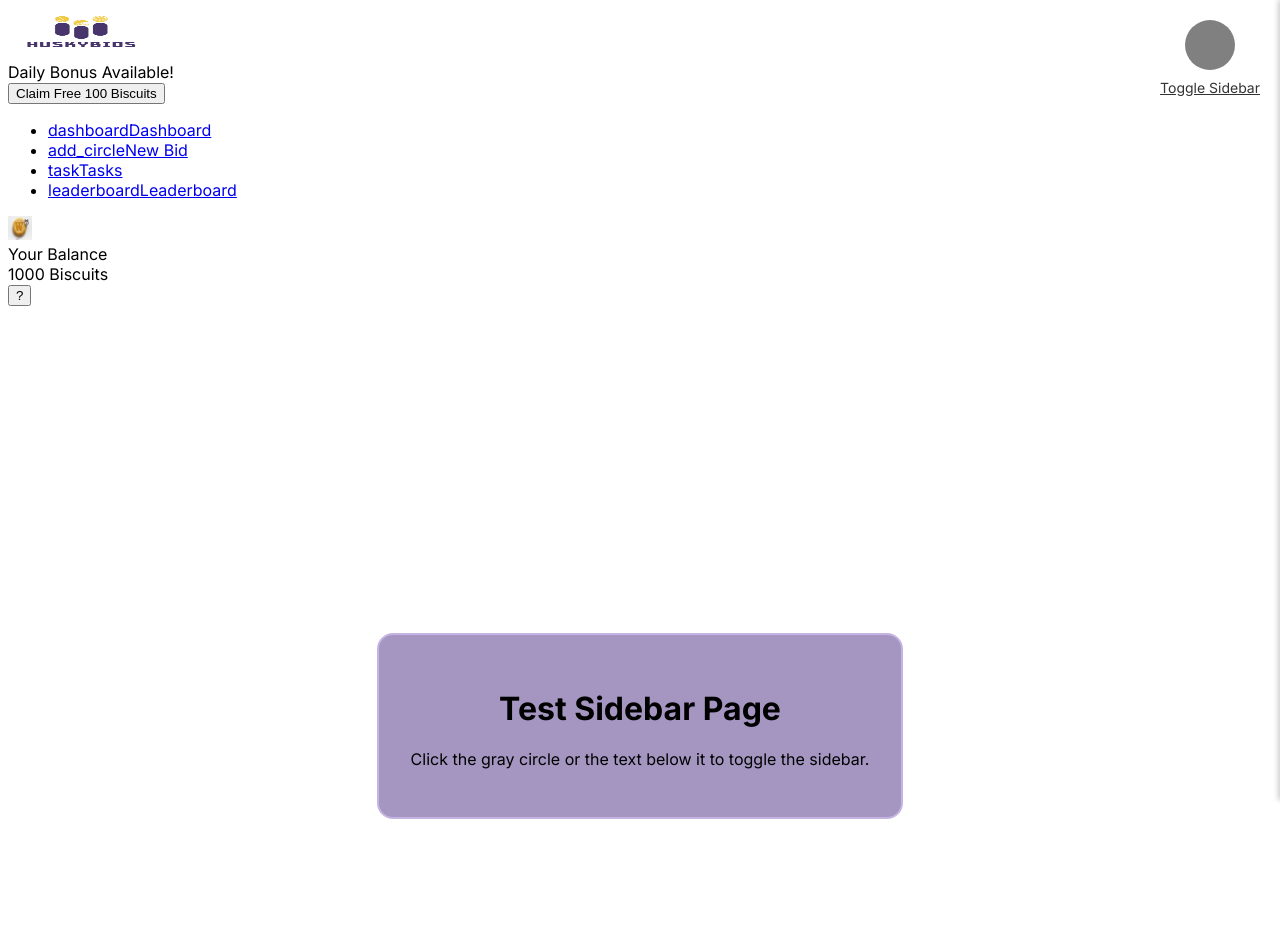
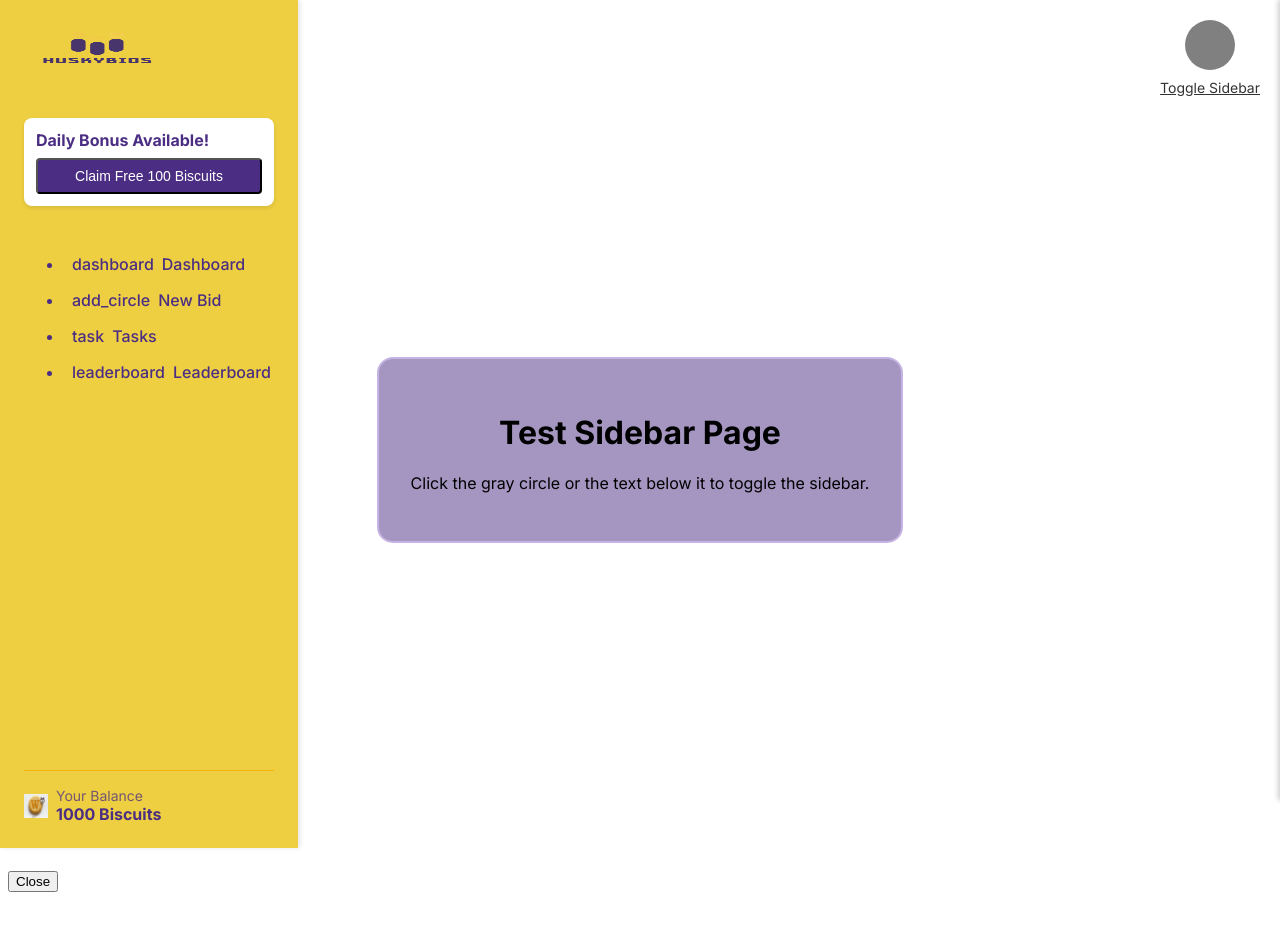
Before and after one commit to maiyuyona/huskybids, a Next.js app: page /testSidebar in a window 1280 px wide. Shown: the top 930 px of the page. After the commit the page ends 900 px from the top, so only its background shows below. Built offline with nearby package versions, Linux system fonts and the light colour scheme; no server answers.

Commit message:
Formatting changes. I will make a corresponding CS S file for all pages

```diff
--- a/src/app/Components/ClientLayout.jsx
+++ b/src/app/Components/ClientLayout.jsx
@@ -2,10 +2,7 @@
 
 import React, { useState } from 'react';
 import { UserButton, useUser } from '@clerk/nextjs';
-import { Avatar, AvatarImage, AvatarFallback } from '@/components/ui/avatar';
-import { Button } from '@/components/ui/button';
-import { Sheet, SheetContent, SheetTrigger, SheetTitle } from "@/components/ui/sheet"
-import { cn } from "@/lib/utils"
+import Image from 'next/image'; // Import Image
 import SettingsSidebarComponent from './SettingsSidebar/SettingsSidebar';
 import Sidebar from './Sidebar';
 
@@ -17,33 +14,23 @@ const ClientLayout = ({ children }) => {
   return (
     <div className="flex h-screen">
       {/* Sidebar */}
-      <Sidebar className="w-64"/>
+      <aside className="w-64 bg-yellow-400 text-purple-900 p-4 shadow-lg">
+        <Sidebar />
+      </aside>
 
       {/* Main Content Area */}
       <main className="flex-1 p-4 md:p-6 lg:p-8">
-        {/* Top Bar (for profile picture and potentially other elements) */}
+        {/* Top Bar */}
         <div className="flex justify-end mb-4 md:mb-6">
-          {/* Profile Picture / User Button */}
-          <Sheet open={isSettingsOpen} onOpenChange={setIsSettingsOpen}>
-            <SheetTrigger asChild>
-              <Button variant="ghost" className="rounded-full">
-                <Avatar className="w-10 h-10 md:w-12 md:h-12">
-                  <AvatarImage src={user?.imageUrl} alt="Profile" />
-                  <AvatarFallback>
-                    {user ? `${user.firstName?.charAt(0)}${user.lastName?.charAt(0)}` : '?'}
-                  </AvatarFallback>
-                </Avatar>
-              </Button>
-            </SheetTrigger>
-            <SheetContent side="right" className="bg-white w-full sm:max-w-sm">
-              <SheetTitle>Settings</SheetTitle>
-              <SettingsSidebarComponent
-                isSidebarOpen={isSettingsOpen}
-                toggleSidebar={setIsSettingsOpen}
-                username={user?.username || 'Guest'}
-              />
-            </SheetContent>
-          </Sheet>
+          <button onClick={toggleSettings} className="rounded-full focus:outline-none">
+            {user?.imageUrl ? (
+              <Image src={user?.imageUrl} alt="Profile" width={40} height={40} className="rounded-full" />
+            ) : (
+              <div className="w-10 h-10 rounded-full bg-gray-300 flex items-center justify-center">
+                {user ? `${user.firstName?.charAt(0)}${user.lastName?.charAt(0)}` : '?'}
+              </div>
+            )}
+          </button>
         </div>
 
         {/* Page Content */}
@@ -51,6 +38,16 @@ const ClientLayout = ({ children }) => {
           {children}
         </div>
       </main>
+
+      {/* Settings Sidebar (you'll need to style this with CSS) */}
+      <div className={`fixed top-0 right-0 h-full w-full sm:max-w-sm bg-white shadow-lg transform transition-transform duration-300 ease-in-out ${isSettingsOpen ? 'translate-x-0' : 'translate-x-full'}`}>
+        <button onClick={toggleSettings} className="absolute top-4 left-4">Close</button>
+        <SettingsSidebarComponent
+          isSidebarOpen={isSettingsOpen}
+          toggleSidebar={setIsSettingsOpen}
+          username={user?.username || 'Guest'}
+        />
+      </div>
     </div>
   );
 };
--- a/src/app/Components/Sidebar.jsx
+++ b/src/app/Components/Sidebar.jsx
@@ -6,6 +6,7 @@ import Image from "next/image";
 import BiscuitIcon from "./BiscuitIcon";
 import { usePathname } from 'next/navigation';
 import { useBiscuit } from './BiscuitContext';
+import styles from './Sidebar.module.css'; // Import the CSS module
 
 const Sidebar = () => {
   const { biscuits, setBiscuits } = useBiscuit();
@@ -16,21 +17,16 @@ const Sidebar = () => {
   const isActivePath = (path) => pathname === path;
 
   const getBackgroundColor = (path) => {
-    if (!isActivePath(path)) return 'hover:bg-yellow-300';
+    if (!isActivePath(path)) return ''; // No specific background on hover, handled by menuItem:hover
 
     switch (path) {
       case '/testingHome':
-        return 'bg-[#4b2e83] text-white';
-      case '/dashboard':
-        return 'bg-gray-50';
       case '/new-bid':
-        return 'bg-[#4b2e83] text-white';
       case '/tasks':
-        return 'bg-[#4b2e83] text-white';
       case '/leaderboard':
-        return 'bg-[#4b2e83] text-white';
+        return styles.active; // Apply the active style
       default:
-        return 'bg-yellow-300';
+        return '';
     }
   };
 
@@ -41,37 +37,37 @@ const Sidebar = () => {
   };
 
   return (
-    <div className="fixed left-0 top-0 h-full w-64 bg-yellow-400 text-purple-900 p-6 flex flex-col shadow-lg">
-      <div className="mb-8">
+    <div className={styles.sidebar}>
+      <div className={styles.logoContainer}>
         <Link href="/" className="block">
           <Image
             src="/images/logo.png"
             alt="HuskyBids Logo"
             width={150}
             height={50}
-            className="mb-2"
+            className={styles.logoImage}
           />
         </Link>
       </div>
 
       {showDailyBonus && (
-        <div className="mb-6 bg-white text-purple-900 p-3 rounded-lg shadow-md">
-          <div className="font-semibold mb-2">Daily Bonus Available!</div>
+        <div className={styles.dailyBonusCard}>
+          <div className={styles.dailyBonusTitle}>Daily Bonus Available!</div>
           <button
             onClick={claimDailyBonus}
-            className="w-full bg-purple-600 text-white py-2 rounded hover:bg-purple-700 transition-colors text-sm"
+            className={styles.claimButton}
           >
             Claim Free 100 Biscuits
           </button>
         </div>
       )}
 
-      <nav className="flex-1">
-        <ul className="space-y-4">
+      <nav className={styles.menu}>
+        <ul>
           <li>
             <Link
               href="/testingHome"
-              className={`flex items-center space-x-2 p-2 rounded transition-colors font-medium ${getBackgroundColor('/testingHome')}`}
+              className={`${styles.menuItem} ${getBackgroundColor('/testingHome')}`}
             >
               <span className="material-icons">dashboard</span>
               <span>Dashboard</span>
@@ -80,7 +76,7 @@ const Sidebar = () => {
           <li>
             <Link
               href="/new-bid"
-              className={`flex items-center space-x-2 p-2 rounded transition-colors font-medium ${getBackgroundColor('/new-bid')}`}
+              className={`${styles.menuItem} ${getBackgroundColor('/new-bid')}`}
             >
               <span className="material-icons">add_circle</span>
               <span>New Bid</span>
@@ -89,7 +85,7 @@ const Sidebar = () => {
           <li>
             <Link
               href="/tasks"
-              className={`flex items-center space-x-2 p-2 rounded transition-colors font-medium ${getBackgroundColor('/tasks')}`}
+              className={`${styles.menuItem} ${getBackgroundColor('/tasks')}`}
             >
               <span className="material-icons">task</span>
               <span>Tasks</span>
@@ -98,7 +94,7 @@ const Sidebar = () => {
           <li>
             <Link
               href="/leaderboard"
-              className={`flex items-center space-x-2 p-2 rounded transition-colors font-medium ${getBackgroundColor('/leaderboard')}`}
+              className={`${styles.menuItem} ${getBackgroundColor('/leaderboard')}`}
             >
               <span className="material-icons">leaderboard</span>
               <span>Leaderboard</span>
@@ -107,14 +103,14 @@ const Sidebar = () => {
         </ul>
       </nav>
 
-      <div className="border-t border-yellow-500 pt-4">
-        <div className="flex items-center space-x-2">
+      <div className={styles.balanceContainer}>
+        <div className={styles.balanceInfo}>
           <BiscuitIcon size={24} />
           <div>
-            <div className="text-sm text-purple-900 opacity-75">
+            <div className={styles.balanceText}>
               Your Balance
             </div>
-            <div className="font-bold text-purple-900">{biscuits} Biscuits</div>
+            <div className={styles.balanceAmount}>{biscuits} Biscuits</div>
           </div>
         </div>
       </div>
--- /dev/null
+++ b/src/app/Components/Sidebar.module.css
@@ -0,0 +1,105 @@
+/* src/app/Components/Sidebar.module.css */
+.sidebar {
+    position: fixed;
+    left: 0;
+    top: 0;
+    height: 100vh;
+    width: 250px;
+    background-color: #eecf41; /* Using the SettingsSidebar color as a starting point */
+    color: #4b2e83; /* Your purple */
+    padding: 1.5rem; /* Equivalent to p-6 */
+    display: flex;
+    flex-direction: column;
+    box-shadow: 2px 0 5px rgba(0, 0, 0, 0.1); /* Equivalent to shadow-lg */
+  }
+
+  .logoContainer {
+    margin-bottom: 2rem; /* Equivalent to mb-8 */
+  }
+
+  .logoImage {
+    margin-bottom: 0.5rem; /* Equivalent to mb-2 */
+  }
+
+  .dailyBonusCard {
+    margin-bottom: 1.5rem; /* Equivalent to mb-6 */
+    background-color: #ffffff; /* Equivalent to bg-white */
+    color: #4b2e83; /* Your purple */
+    padding: 0.75rem; /* Equivalent to p-3 */
+    border-radius: 0.5rem; /* Equivalent to rounded-lg */
+    box-shadow: 0 2px 4px rgba(0, 0, 0, 0.1); /* Similar to shadow-md */
+  }
+
+  .dailyBonusTitle {
+    font-weight: bold; /* Equivalent to font-semibold */
+    margin-bottom: 0.5rem; /* Equivalent to mb-2 */
+  }
+
+  .claimButton {
+    width: 100%; /* Equivalent to w-full */
+    background-color: #4b2e83; /* Your purple */
+    color: #ffffff; /* Equivalent to text-white */
+    padding: 0.5rem 1rem; /* Roughly equivalent to py-2 */
+    border-radius: 0.25rem; /* Equivalent to rounded */
+    transition: background-color 0.2s ease; /* Equivalent to transition-colors */
+    font-size: 0.875rem; /* Equivalent to text-sm */
+    cursor: pointer;
+    text-align: center;
+  }
+
+  .claimButton:hover {
+    background-color: #371d63; /* Darker shade for hover */
+  }
+
+  .menu {
+    flex-grow: 1; /* Equivalent to flex-1 */
+    list-style: none;
+    padding: 0;
+    margin: 0;
+    display: flex;
+    flex-direction: column;
+    gap: 0.5rem; /* Equivalent to space-y-2 (adjust if you had 4) */
+  }
+
+  .menuItem {
+    display: flex;
+    align-items: center; /* Equivalent to items-center */
+    gap: 0.5rem; /* Equivalent to space-x-2 */
+    padding: 0.5rem; /* Equivalent to p-2 */
+    border-radius: 0.25rem; /* Equivalent to rounded */
+    transition: background-color 0.2s ease, color 0.2s ease; /* Equivalent to transition-colors */
+    font-weight: 500; /* Roughly equivalent to font-medium */
+    text-decoration: none;
+    color: inherit;
+  }
+
+  .menuItem:hover {
+    background-color: #f9f9f9; /* Light background on hover */
+    color: #4b2e83;
+  }
+
+  .menuItem.active {
+    background-color: #4b2e83;
+    color: #ffffff;
+  }
+
+  .balanceContainer {
+    padding-top: 1rem; /* Equivalent to pt-4 */
+    border-top: 1px solid #f5b300; /* Equivalent to border-t and border-yellow-500 */
+  }
+
+  .balanceInfo {
+    display: flex;
+    align-items: center;
+    gap: 0.5rem;
+  }
+
+  .balanceText {
+    font-size: 0.875rem; /* Equivalent to text-sm */
+    color: rgba(75, 46, 131, 0.75); /* Equivalent to opacity-75 */
+  }
+
+  .balanceAmount {
+    font-weight: bold; /* Equivalent to font-bold */
+    color: #4b2e83;
+  }
--- a/src/app/layout.jsx
+++ b/src/app/layout.jsx
@@ -1,94 +1,20 @@
-import React, { useState } from 'react';
-import { ClerkProvider, UserButton, useUser } from '@clerk/nextjs';
+// src/app/layout.js
+import { ClerkProvider } from '@clerk/nextjs';
 import { Inter } from 'next/font/google';
 import { BiscuitProvider } from './Components/BiscuitContext';
-import Sidebar from './Components/Sidebar';
-import SettingsSidebarComponent from './Components/SettingsSidebar/SettingsSidebar';
-
-// Define a simple cn function
-const cn = (...args) => {
-  return args.filter(Boolean).join(' ');
-};
+import ClientLayout from './Components/ClientLayout'; // Import the ClientLayout
 
 const inter = Inter({ subsets: ['latin'] });
 
 const RootLayout = ({ children }) => {
-  const [isSettingsOpen, setIsSettingsOpen] = useState(false);
-  const toggleSettings = () => setIsSettingsOpen(!isSettingsOpen);
-  const { user } = useUser();
-
   return (
     <ClerkProvider>
       <BiscuitProvider>
         <html lang="en" className={inter.className}>
           <body className="bg-background">
-            <div className="flex h-screen">
-              {/* Sidebar */}
-              <Sidebar />
-
-              {/* Main Content Area */}
-              <main className="flex-1 p-4 md:p-6 lg:p-8">
-                {/* Top Bar (for profile picture and potentially other elements) */}
-                <div className="flex justify-end mb-4 md:mb-6">
-                  {/* Profile Picture / User Button */}
-                  <div className="relative">
-                    <button
-                      onClick={toggleSettings}
-                      className={cn( // Use the cn function we defined
-                        "rounded-full overflow-hidden border-2 border-gray-300 w-10 h-10 md:w-12 md:h-12 cursor-pointer"
-                      )}
-                    >
-                      {user?.imageUrl ? (
-                        <img
-                          src={user.imageUrl}
-                          alt="Profile"
-                          className="w-full h-full object-cover"
-                        />
-                      ) : (
-                        <div className="w-full h-full flex items-center justify-center bg-gray-200 text-gray-600">
-                          {user ? `${user.firstName?.charAt(0)}${user.lastName?.charAt(0)}` : '?'}
-                        </div>
-                      )}
-                    </button>
-                    {/* Clerk UserButton for sign out */}
-                    <div className="absolute top-full right-0 mt-2 bg-white rounded-md shadow-lg border border-gray-200 z-10">
-                      <UserButton
-                        afterSignOutUrl="/"
-                        appearance={{
-                          elements: {
-                            userButton: "p-2 rounded-md hover:bg-gray-100",
-                          },
-                        }}
-                      />
-                    </div>
-                  </div>
-                </div>
-
-                {/* Page Content */}
-                {children}
-
-                {/* Settings Sidebar */}
-                <div
-                  className={cn( // Use the cn function we defined
-                    "fixed top-0 right-0 h-full bg-white w-full sm:max-w-sm transform transition-transform duration-300 ease-in-out",
-                    isSettingsOpen ? "translate-x-0" : "translate-x-full",
-                    "shadow-lg border-l border-gray-200 z-50"
-                  )}
-                >
-                  <SettingsSidebarComponent
-                    isSidebarOpen={isSettingsOpen}
-                    toggleSidebar={setIsSettingsOpen}
-                    username={user?.username || 'Guest'}
-                  />
-                </div>
-                {isSettingsOpen && (
-                  <div
-                    className="fixed inset-0 bg-black bg-opacity-50 z-40"
-                    onClick={toggleSettings}
-                  ></div>
-                )}
-              </main>
-            </div>
+            <ClientLayout>
+              {children}
+            </ClientLayout>
           </body>
         </html>
       </BiscuitProvider>
```
Also changed, not shown: src/app/ideas.txt (deleted), 1 other file (tests, documents, lock files or other folders).
